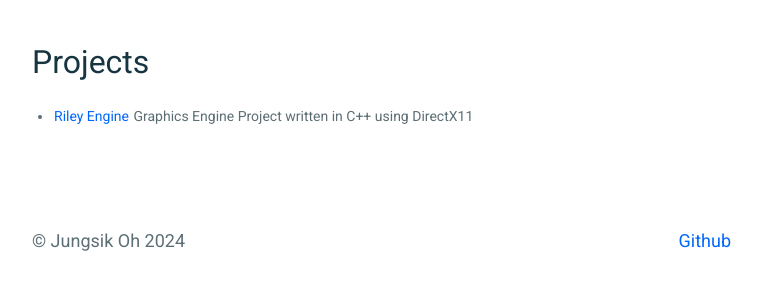
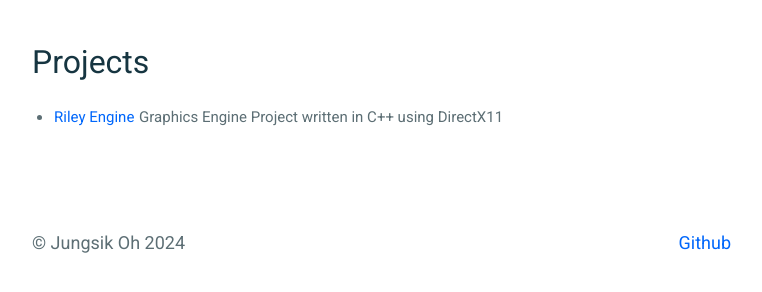
Before and after one commit to JungsikOh/jungsikoh.github.io, a Jekyll site: the page built from _pages/projects.md, in a window 1280 px wide. Shown: the part 251-543 px from the top of the page, without its empty margins (258-1020 px from the left). Built offline with Jekyll 4.4.1, drawn with Linux system fonts in a browser that asks for light colours.

Commit message:
Set font size 15px

```diff
--- a/_sass/components/_article.scss
+++ b/_sass/components/_article.scss
@@ -41,7 +41,7 @@
     margin-bottom: 5rem; // 50px
     @include fs--body;
     color: $c-base__01;
-    font-size: 14px;
+    font-size: 15px;
 
     > * {
         margin-bottom: 1.8rem; // 18px
```
